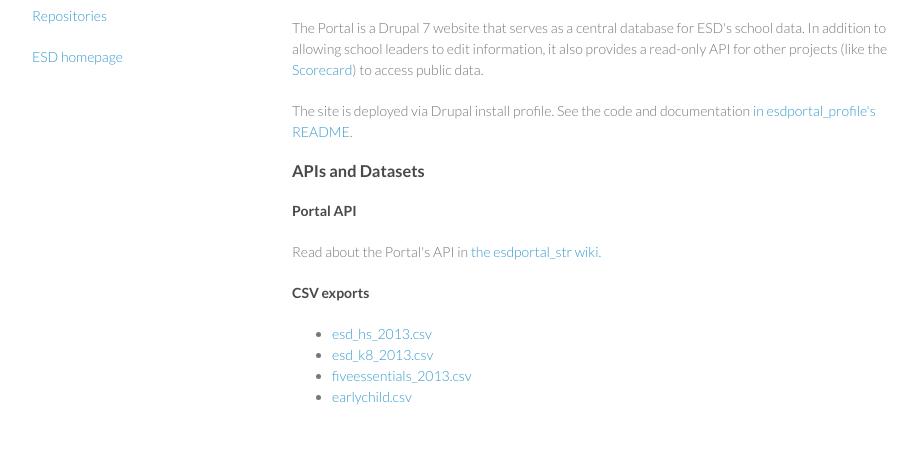
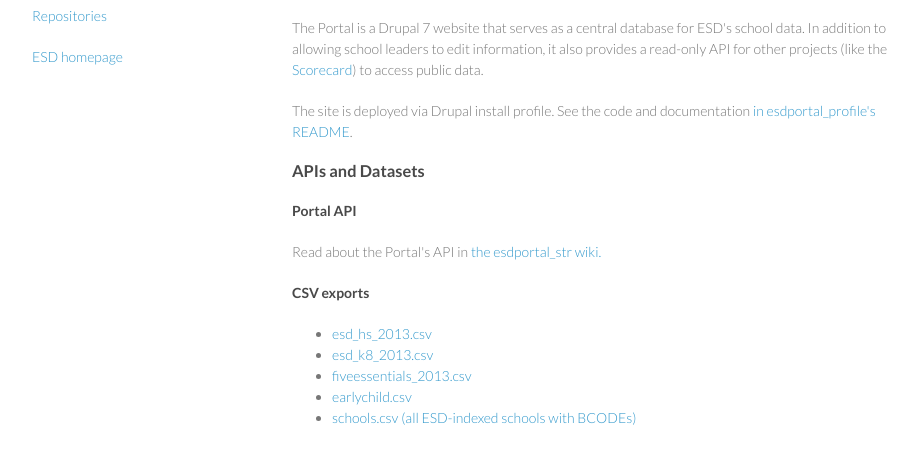
Before and after one commit to ESDet/esdet.github.io, a plain HTML site: page index.html in a window 1280 px wide. Shown: the part 204-668 px from the top of the page, without its empty margins (178-1096 px from the left). Drawn offline with Linux system fonts and the light colour scheme.

Commit message:
add schools.csv

```diff
--- a/index.html
+++ b/index.html
@@ -37,6 +37,7 @@
           <li><a href="https://portal.excellentschoolsdetroit.org/sites/portal.excellentschoolsdetroit.org/files/esd_k8_2013.csv">esd_k8_2013.csv</a></li>
           <li><a href="https://portal.excellentschoolsdetroit.org/sites/portal.excellentschoolsdetroit.org/files/fiveessentials_2013.csv">fiveessentials_2013.csv</a></li>
           <li><a href="https://portal.excellentschoolsdetroit.org/sites/portal.excellentschoolsdetroit.org/files/earlychild.csv">earlychild.csv</a></li>
+          <li><a href="https://portal.excellentschoolsdetroit.org/sites/portal.excellentschoolsdetroit.org/files/schools.csv">schools.csv (all ESD-indexed schools with BCODEs)</a></li>
         </ul>
       </section>
       <footer>
```
